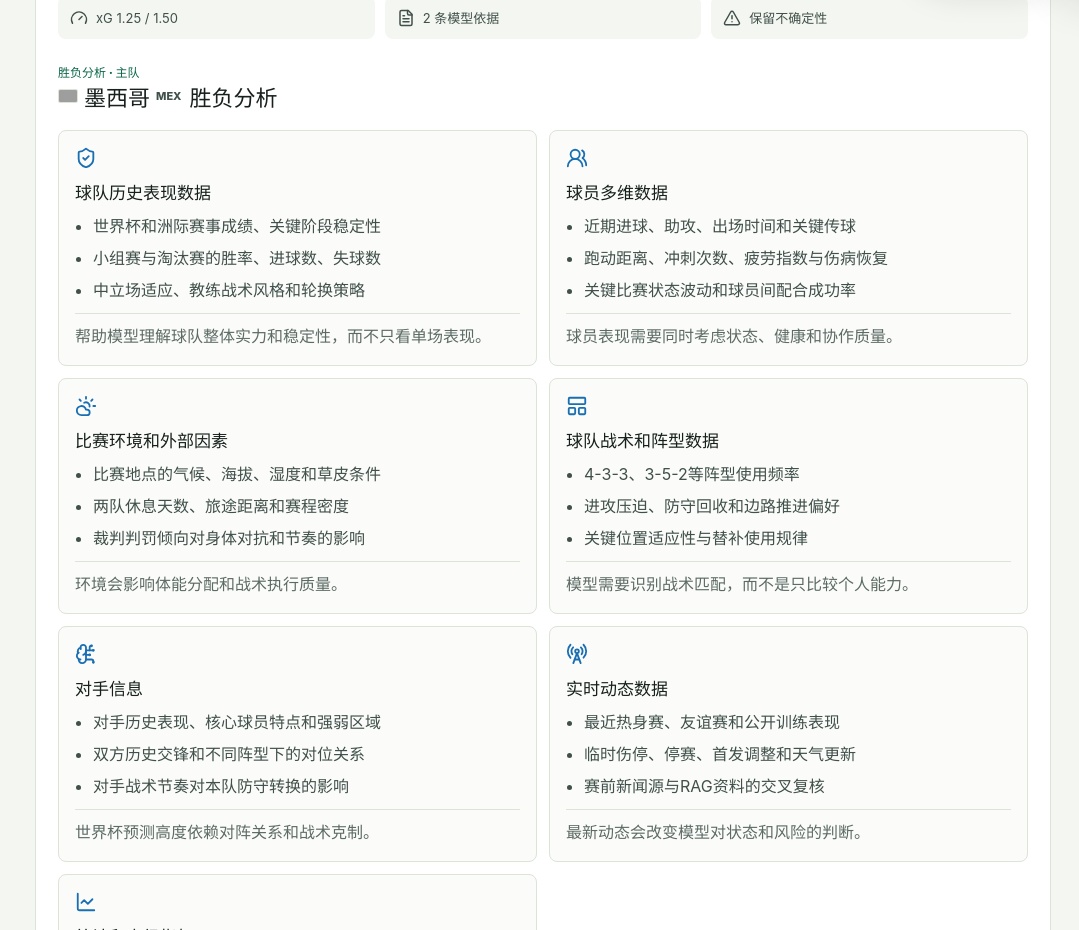
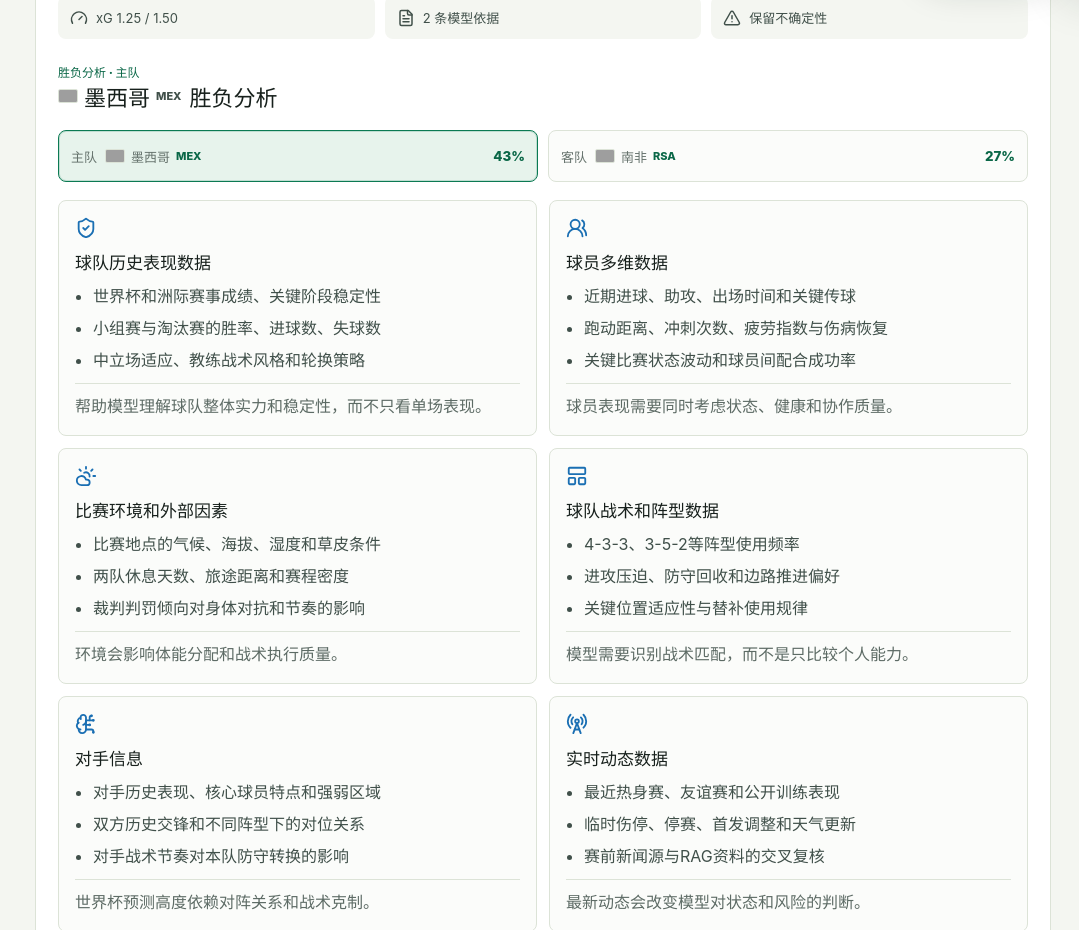
Before and after one commit to gjk2v5wgy4-stack/FIFA-web, a React (Vite) app in the folder apps/web/: page / in a window 1280 px wide. Shown: the part 800-1730 px from the top of the page, without its empty margins (201-1280 px from the left). Built offline with nearby package versions, Linux system fonts and the light colour scheme; grey boxes are pictures that could not be loaded.

Commit message:
fix(web): add selectable result analysis team

```diff
--- a/apps/web/src/components/ResultPreview.tsx
+++ b/apps/web/src/components/ResultPreview.tsx
@@ -11,6 +11,7 @@ import {
   ShieldCheck,
   UsersRound,
 } from "lucide-react";
+import { useState } from "react";
 import { TeamDisplayName } from "./TeamDisplayName";
 import type { MatchPredictionStub } from "../services/apiStubs";
 import { getTeamDisplay } from "../services/teamDisplay";
@@ -19,11 +20,18 @@ interface ResultPreviewProps {
   prediction: MatchPredictionStub | null;
 }
 
+type AnalysisSide = "home" | "away";
+
 function formatPercent(value: number) {
   return `${Math.round(value * 100)}%`;
 }
 
 export function ResultPreview({ prediction }: ResultPreviewProps) {
+  const [analysisSelection, setAnalysisSelection] = useState<{
+    matchId: string;
+    side: AnalysisSide;
+  } | null>(null);
+
   if (!prediction) {
     return <section className="result-preview result-preview--loading">加载中...</section>;
   }
@@ -55,18 +63,29 @@ export function ResultPreview({ prediction }: ResultPreviewProps) {
   const leader = outcomeCards.reduce((currentLeader, row) =>
     row.value > currentLeader.value ? row : currentLeader,
   );
+  const defaultAnalysisSide: AnalysisSide =
+    prediction.probabilities.homeWin >= prediction.probabilities.awayWin ? "home" : "away";
+  const selectedAnalysisSide =
+    analysisSelection?.matchId === prediction.matchId
+      ? analysisSelection.side
+      : defaultAnalysisSide;
+  const homeAnalysisOption = {
+    side: "home" as const,
+    sideLabel: "主队",
+    team: prediction.homeTeam,
+    title: homeTeam.name,
+    probability: prediction.probabilities.homeWin,
+  };
+  const awayAnalysisOption = {
+    side: "away" as const,
+    sideLabel: "客队",
+    team: prediction.awayTeam,
+    title: awayTeam.name,
+    probability: prediction.probabilities.awayWin,
+  };
+  const analysisOptions = [homeAnalysisOption, awayAnalysisOption];
   const analysisTarget =
-    prediction.probabilities.homeWin >= prediction.probabilities.awayWin
-      ? {
-          side: "主队",
-          team: prediction.homeTeam,
-          title: homeTeam.name,
-        }
-      : {
-          side: "客队",
-          team: prediction.awayTeam,
-          title: awayTeam.name,
-        };
+    selectedAnalysisSide === "home" ? homeAnalysisOption : awayAnalysisOption;
   const analysisModules = [
     {
       icon: ShieldCheck,
@@ -198,11 +217,34 @@ export function ResultPreview({ prediction }: ResultPreviewProps) {
 
       <section className="result-analysis" aria-label={`${analysisTarget.title}胜负分析`}>
         <div className="section-heading">
-          <p className="eyebrow">胜负分析 · {analysisTarget.side}</p>
+          <p className="eyebrow">胜负分析 · {analysisTarget.sideLabel}</p>
           <h2 className="result-analysis-title">
             <TeamDisplayName team={analysisTarget.team} />
             <span>胜负分析</span>
           </h2>
+        </div>
+        <div className="analysis-selector" role="group" aria-label="选择胜负分析对象">
+          {analysisOptions.map((option) => (
+            <button
+              aria-pressed={option.side === selectedAnalysisSide}
+              className={`analysis-selector__button${
+                option.side === selectedAnalysisSide
+                  ? " analysis-selector__button--active"
+                  : ""
+              }`}
+              key={option.side}
+              onClick={() =>
+                setAnalysisSelection({ matchId: prediction.matchId, side: option.side })
+              }
+              type="button"
+            >
+              <span>{option.sideLabel}</span>
+              <strong>
+                <TeamDisplayName team={option.team} />
+              </strong>
+              <small>{formatPercent(option.probability)}</small>
+            </button>
+          ))}
         </div>
         <div className="result-analysis-grid">
           {analysisModules.map((module) => {
--- a/apps/web/src/styles.css
+++ b/apps/web/src/styles.css
@@ -881,6 +881,57 @@ h2 {
   align-items: center;
 }
 
+.analysis-selector {
+  display: grid;
+  grid-template-columns: repeat(2, minmax(0, 1fr));
+  gap: 10px;
+  margin-bottom: 18px;
+}
+
+.analysis-selector__button {
+  display: flex;
+  gap: 8px;
+  align-items: center;
+  min-height: 52px;
+  padding: 10px 12px;
+  border: 1px solid #dce3d7;
+  border-radius: 8px;
+  background: #fbfcfa;
+  color: #17201c;
+  font: inherit;
+  text-align: left;
+  cursor: pointer;
+}
+
+.analysis-selector__button span {
+  flex: 0 0 auto;
+  color: #65726c;
+  font-size: 13px;
+}
+
+.analysis-selector__button strong {
+  display: flex;
+  min-width: 0;
+  flex: 1;
+}
+
+.analysis-selector__button small {
+  flex: 0 0 auto;
+  color: #0a6747;
+  font-weight: 800;
+}
+
+.analysis-selector__button--active {
+  border-color: #0b7a53;
+  background: #e7f3ec;
+  box-shadow: inset 0 0 0 1px rgb(11 122 83 / 18%);
+}
+
+.analysis-selector__button:focus-visible {
+  outline: 3px solid rgb(26 111 179 / 35%);
+  outline-offset: 2px;
+}
+
 .result-analysis-grid {
   display: grid;
   grid-template-columns: repeat(2, minmax(0, 1fr));
@@ -1295,6 +1346,7 @@ h2 {
   .metric-grid,
   .score-grid,
   .outcome-grid,
+  .analysis-selector,
   .result-meta-grid {
     grid-template-columns: 1fr;
   }
```
